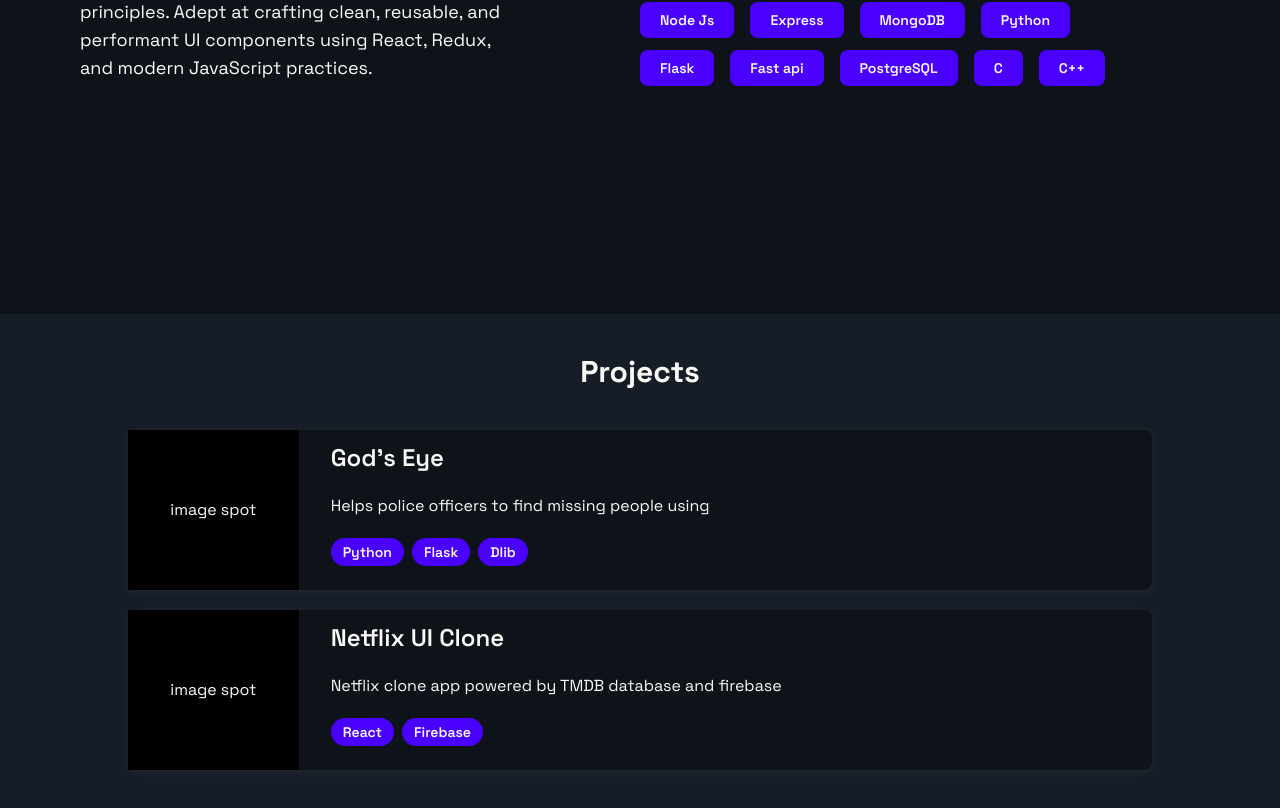
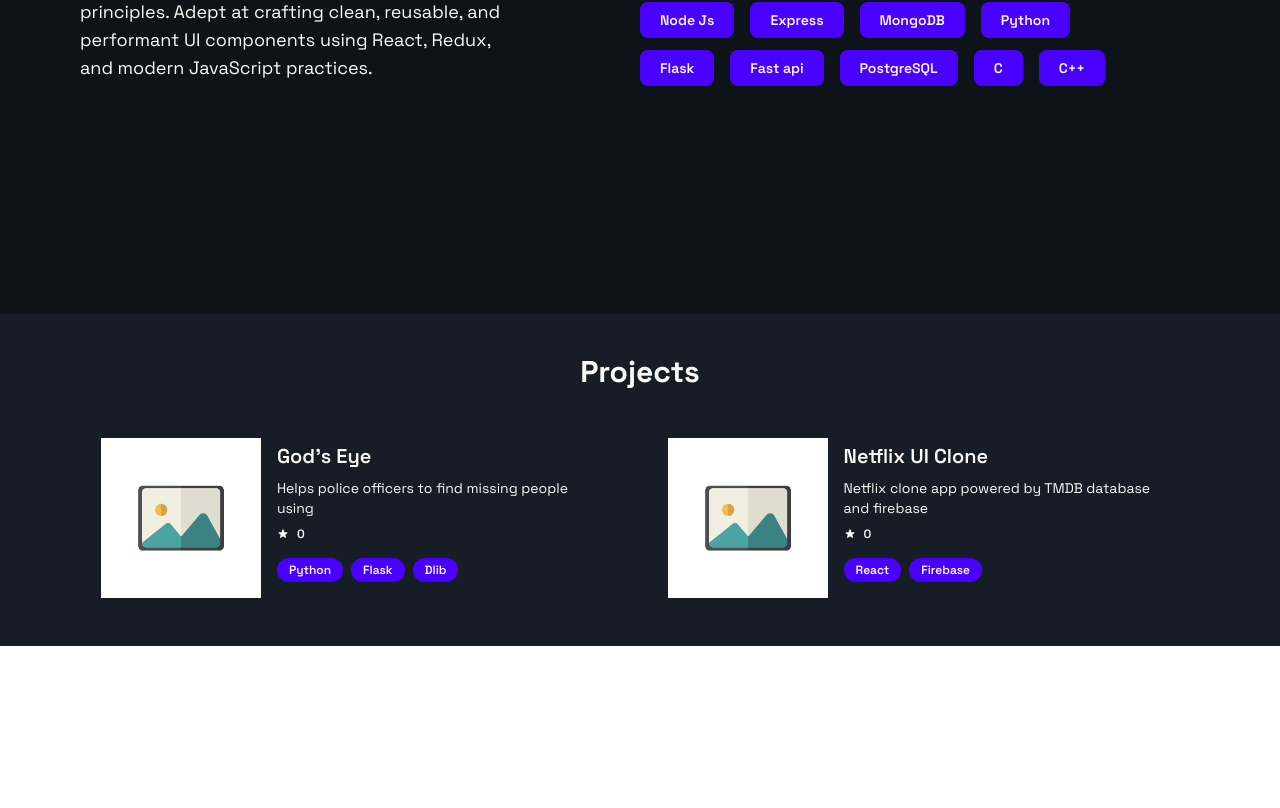
Before and after one commit to neerajram30/porfolio-website, a Next.js app: page / in a window 1280 px wide. Shown: the part 1026-1834 px from the top of the page. After the commit the page ends 1672 px from the top, so only its background shows below. Built offline with nearby package versions, Linux system fonts and the light colour scheme.

Commit message:
feat: project listing

```diff
--- a/src/components/Projects.js
+++ b/src/components/Projects.js
@@ -5,6 +5,8 @@ import { motion, useAnimation } from "framer-motion";
 import Link from "next/link";
 import { useInView } from "react-intersection-observer";
 import Tool from "./Tools/Tool";
+import Image from "next/image";
+import { StarIcon } from "@heroicons/react/solid";
 
 function Projects() {
   const [loaded, setLoaded] = useState(false);
@@ -47,6 +49,7 @@ function Projects() {
       technologies: ["React", "Firebase"],
       description: "Netflix clone app powered by TMDB database and firebase",
     },
+
   ];
   return (
     <div
@@ -113,21 +116,24 @@ function Projects() {
             )}
           </div> */}
 
-          <div className="w-screen md:px-32 px-2">
+          <div className="w-screen md:px-2 px-5 md:flex md:flex-wrap md:justify-center block">
             {projects.map((item) => (
-              <div className="shadow-cards flex h-40 bg-[#0e131a] mt-5 rounded-lg" key={item.title}>
-                <div className="bg-[#000] md:w-1/6 w-2/6 h-full flex justify-center items-center">
-                  image spot
+              <div className="hover:shadow-cards flex md:h-44 h-auto hover:cursor-pointer hover:bg-[#0e131a] mt-5 rounded-lg md:w-5/12 md:mx-5 md:py-0 py-3" key={item.title}>
+                <div className="md:w-2/6 w-2/6 h-full flex justify-center items-start md:mt-2 md:pl-0 pl-2">
+                  <Image src="/placeholder.jpg" width={160} height={70}/>
                 </div>
-                <div className="md:px-8 py-3 px-4">
-                  <h6 className="text-2xl font-semibold">{item.title}</h6>
-                  <p className="md:mt-5 mt-2">
+                <div className="md:px-2 md:pr-8 py-3 px-4 w-4/6">
+                  <h6 className="text-xl font-semibold">{item.title}</h6>
+                  <p className="mt-2 md:text-md text-sm">
                     {item.description}
                   </p>
-
-                  <div className="flex md:mt-5 mt-3">
+                  <div className="text-xs flex h-8 justify-start items-center">
+                    <StarIcon className="size-3"/>
+                    <p className="ml-2 font-semibold md:mt-0 mt-[-2px]">0</p>
+                  </div>
+                  <div className="flex md:mt-2 mt-3">
                   {item.technologies.map((tech,i)=>
-                    <div key={item.title+i} className="rounded-2xl bg-primary text-white px-3 py-1 mr-2 text-sm font-semibold">{tech}</div>
+                    <div key={item.title+i} className="rounded-2xl bg-primary text-white px-3 py-1 mr-2 text-xs font-semibold">{tech}</div>
 
                   )}
                 </div>
```
Also changed, not shown: public/placeholder.jpg (added).
